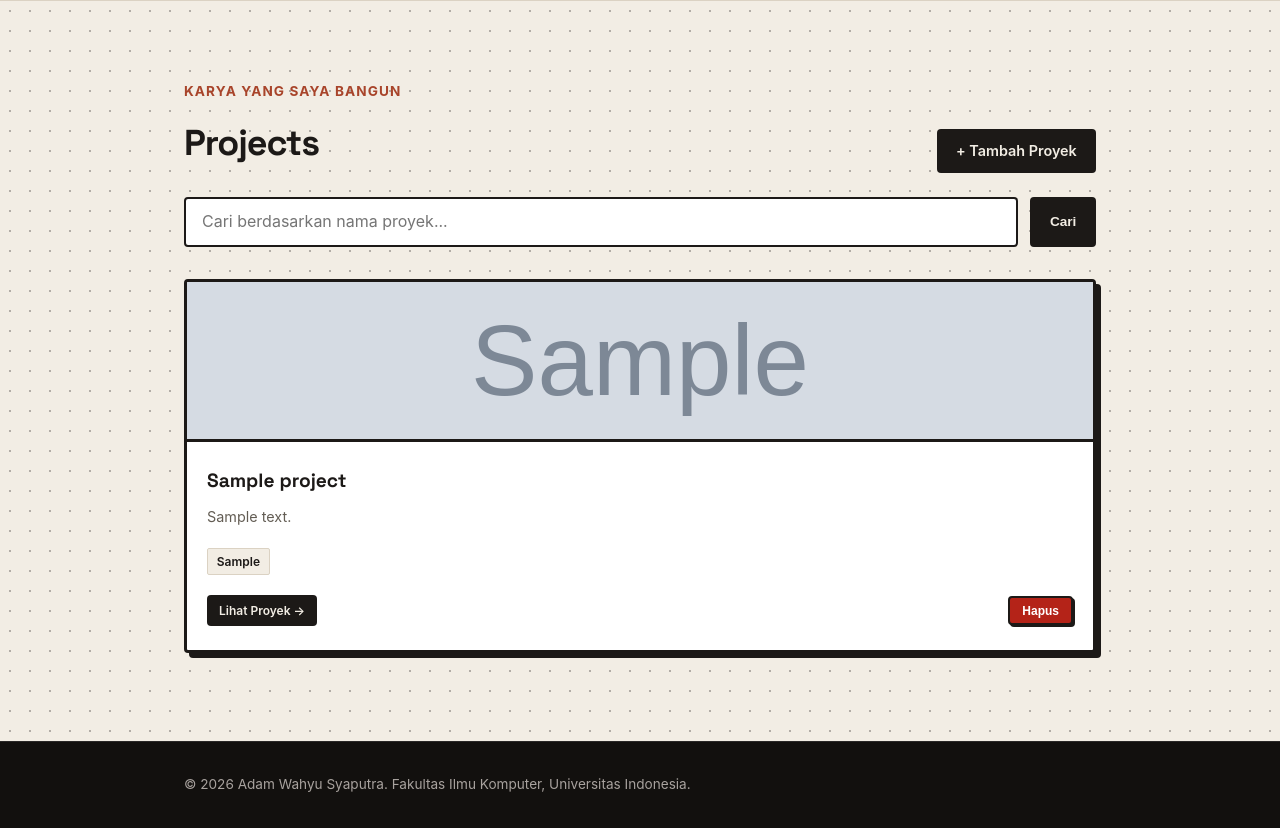
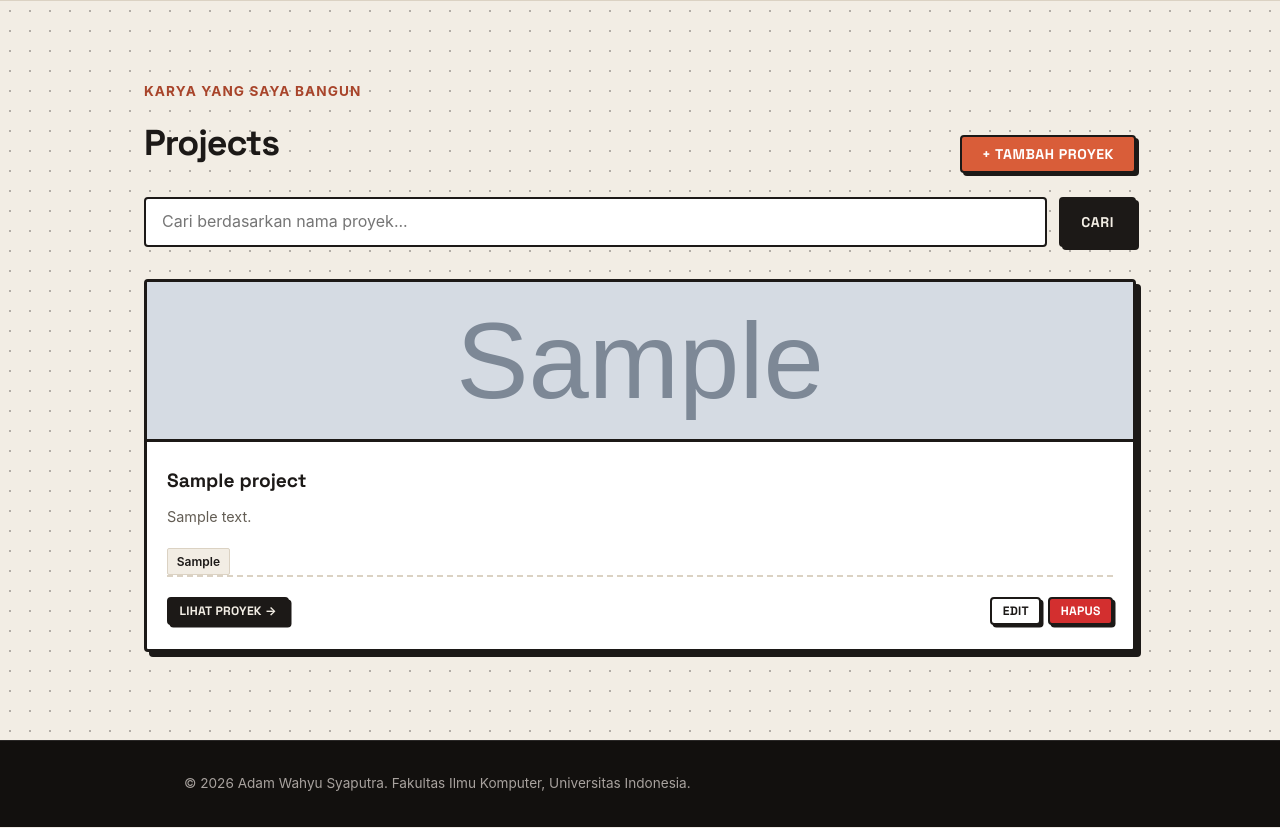
Before and after one commit to adamwsyaputra/myportofolio, a Django app: page /projects/ in a window 1280 px wide. Shown: the part 74-902 px from the top of the page. Run offline with Django 5.2, Linux system fonts and the light colour scheme; tables that the repository leaves empty hold one stand-in row (values such as "Sample post"); grey boxes marked "Sample" are stand-in pictures.

Commit message:
feat(projects): guard project creation and deletion with secret code authorization, and aesthetic updates

```diff
--- a/main/models.py
+++ b/main/models.py
@@ -45,6 +45,7 @@ class Skill(models.Model):
         ('frameworks', 'Frameworks & Tools'),
         ('systems', 'Systems & Architecture'),
         ('security', 'Cybersecurity & Networking'),
+        ('others', 'Other'),
     ]
 
     id = models.UUIDField(primary_key=True, default=uuid.uuid4, editable=False)
--- a/main/urls.py
+++ b/main/urls.py
@@ -6,6 +6,7 @@ from main.views import (
     show_experience,
     show_main,
     show_projects,
+    update_project,
     create_skill,
     delete_skill,
     get_skills_json,
@@ -20,6 +21,7 @@ urlpatterns = [
     path("experience/", show_experience, name="show_experience"),
     path("projects/", show_projects, name="show_projects"),
     path("projects/add/", create_project, name="create_project"),
+    path("projects/<uuid:project_id>/edit/", update_project, name="update_project"),
     path("projects/<uuid:project_id>/delete/", delete_project, name="delete_project"),
     path("api/projects/", get_projects_json, name="get_projects_json"),
     path("skills/", show_skills, name="show_skills"),
--- a/main/views.py
+++ b/main/views.py
@@ -40,15 +40,39 @@ def create_project(request):
     context = {
         "name": NAME,
         "form": form,
+        "action_title": "Add New Project",
+        "btn_label": "Tambah Project",
+        "kicker": "TAMBAHKAN PROYEK BARU",
+    }
+    return render(request, "projects_form.html", context)
+
+def update_project(request, project_id):
+    project = get_object_or_404(Project, pk=project_id)
+    form = ProjectForm(request.POST or None, instance=project)
+    if request.method == "POST" and form.is_valid():
+        form.save()
+        messages.success(request, f"Proyek {project.title} berhasil diperbarui!")
+        return redirect("main:show_projects")
+
+    context = {
+        "name": NAME,
+        "form": form,
+        "action_title": f"Edit Project: {project.title}",
+        "btn_label": "Simpan Perubahan",
+        "kicker": "MANAGEMENT CONSOLE",
     }
     return render(request, "projects_form.html", context)
 
 def delete_project(request, project_id):
     project = get_object_or_404(Project, pk=project_id)
     if request.method == "POST":
-        project.delete()
-        messages.success(request, "Project berhasil dihapus!")
-        return redirect("main:show_projects")
+        code = request.POST.get("secret_code", "")
+        expected_code = settings.PORTFOLIO_SECRET_CODE
+        if not expected_code or code == expected_code:
+            project.delete()
+            messages.success(request, "Project berhasil dihapus!")
+        else:
+            messages.error(request, "Gagal menghapus: Kode rahasia salah!")
     return redirect("main:show_projects")
 
 def get_projects_json(request):
--- a/static/css/style.css
+++ b/static/css/style.css
@@ -393,6 +393,41 @@ h1, h2, h3, .brand {
   font-weight: 600;
   padding: 0.2rem 0.55rem;
   border-radius: 2px;
+}
+
+/* Projects Page Layout & Card Actions */
+.projects-section .container {
+  max-width: 1040px;
+}
+
+.projects-page-grid {
+  display: grid;
+  grid-template-columns: repeat(auto-fit, minmax(310px, 1fr));
+  gap: 1.5rem;
+}
+
+.project-card-actions {
+  display: flex;
+  justify-content: space-between;
+  align-items: center;
+  gap: 0.85rem;
+  margin-top: auto;
+  padding-top: 1.25rem;
+  border-top: 2px dashed var(--line);
+}
+
+.project-card-actions_manage {
+  display: flex;
+  gap: 0.45rem;
+  align-items: center;
+  flex-shrink: 0;
+}
+
+.project-card-actions .comic-btn-sm {
+  padding: 0.35rem 0.65rem;
+  font-size: 0.76rem;
+  letter-spacing: 0.02em;
+  white-space: nowrap;
 }
 
 /* --- Section 4: Experience--- */
--- a/templates/components/project_delete_modal.html
+++ b/templates/components/project_delete_modal.html
@@ -1,7 +1,8 @@
 <button type="button"
-        class="button-danger-sm"
+        class="comic-btn comic-btn-sm comic-btn-danger"
         popovertarget="delete-project-{{ project.id }}"
-        aria-label="Hapus {{ project.title }}">
+        aria-label="Hapus {{ project.title }}"
+        title="Hapus proyek">
   Hapus
 </button>
 
@@ -9,28 +10,42 @@
      class="project-delete-modal"
      popover="auto"
      role="dialog"
-     aria-modal="true">
+     aria-modal="true"
+     aria-labelledby="delete-project-title-{{ project.id }}">
   <button type="button"
           class="project-delete-modal_backdrop"
           popovertarget="delete-project-{{ project.id }}"
-          popovertargetaction="hide"></button>
+          popovertargetaction="hide"
+          aria-label="Tutup konfirmasi hapus"></button>
   <div class="project-delete-modal_content">
     <button type="button"
             class="project-delete-modal_close"
             popovertarget="delete-project-{{ project.id }}"
-            popovertargetaction="hide">&times;</button>
-    <h2>Hapus Proyek?</h2>
-    <p>Apakah Anda yakin ingin menghapus <strong>{{ project.title }}</strong>?</p>
-    <div class="project-delete-modal_actions">
-      <button type="button"
-              class="social-link"
-              style="border: none; cursor: pointer; background: var(--line); color: var(--ink);"
-              popovertarget="delete-project-{{ project.id }}"
-              popovertargetaction="hide">Batal</button>
-      <form method="post" action="{% url 'main:delete_project' project.id %}">
-        {% csrf_token %}
-        <button type="submit" class="button-danger-sm" style="padding: 0.5rem 1rem; font-size: 0.85rem;">Ya, Hapus</button>
-      </form>
-    </div>
+            popovertargetaction="hide"
+            aria-label="Tutup konfirmasi hapus">&times;</button>
+    <p class="hero-kicker" style="margin-bottom: 0.25rem;">CONFIRM ACTION</p>
+    <h2 id="delete-project-title-{{ project.id }}" style="font-family: 'Space Grotesk', sans-serif; font-weight: 800; margin-bottom: 0.75rem;">Hapus Proyek?</h2>
+    <p style="color: var(--text-muted); margin-bottom: 1.25rem;">
+      Apakah Anda yakin ingin menghapus <strong>{{ project.title }}</strong>?
+    </p>
+
+    <form method="post" action="{% url 'main:delete_project' project.id %}">
+      {% csrf_token %}
+      <div class="form-group">
+        <label for="code-proj-{{ project.id }}">Masukkan Kode Rahasia:</label>
+        <input type="password"
+               id="code-proj-{{ project.id }}"
+               name="secret_code"
+               placeholder="Enter passcode..."
+               required>
+      </div>
+      <div class="project-delete-modal_actions">
+        <button type="button"
+                class="comic-btn comic-btn-sm comic-btn-secondary"
+                popovertarget="delete-project-{{ project.id }}"
+                popovertargetaction="hide">Batal</button>
+        <button type="submit" class="comic-btn comic-btn-sm comic-btn-danger">Ya, Hapus</button>
+      </div>
+    </form>
   </div>
 </div>
--- a/templates/projects.html
+++ b/templates/projects.html
@@ -12,7 +12,7 @@
         <p class="hero-kicker">KARYA YANG SAYA BANGUN</p>
         <h1 class="section-title" style="margin-bottom: 0;">Projects</h1>
       </div>
-      <a href="{% url 'main:create_project' %}" class="social-link" style="padding: 0.65rem 1.2rem; font-size: 0.9rem;">
+      <a href="{% url 'main:create_project' %}" class="comic-btn comic-btn-primary">
         + Tambah Proyek
       </a>
     </div>
@@ -23,10 +23,10 @@
              value="{{ title_query }}"
              placeholder="Cari berdasarkan nama proyek..."
              class="project-search_input">
-      <button type="submit" class="social-link" style="border: 2px solid var(--ink); cursor: pointer;">Cari</button>
+      <button type="submit" class="comic-btn comic-btn-dark">Cari</button>
     </form>
 
-    <div class="projects-grid" style="grid-template-columns: repeat(auto-fit, minmax(280px, 1fr));">
+    <div class="projects-grid projects-page-grid">
       {% for project in project_list %}
         <article class="project-card">
           {% if project.project_image_url %}
@@ -43,15 +43,20 @@
             <div class="project-tags">
               <span>{{ project.tech_stack }}</span>
             </div>
-            <div class="project-card-actions" style="display: flex; justify-content: space-between; align-items: center; margin-top: auto; padding-top: 1.25rem;">
+            <div class="project-card-actions">
               {% if project.project_url %}
-                <a href="{{ project.project_url }}" target="_blank" rel="noreferrer" class="social-link" style="font-size: 0.75rem; padding: 0.35rem 0.75rem;">
+                <a href="{{ project.project_url }}" target="_blank" rel="noreferrer" class="comic-btn comic-btn-sm comic-btn-dark">
                   Lihat Proyek &rarr;
                 </a>
               {% else %}
                 <span></span>
               {% endif %}
-              {% include "components/project_delete_modal.html" with project=project %}
+              <div class="project-card-actions_manage">
+                <a href="{% url 'main:update_project' project.id %}" class="comic-btn comic-btn-sm comic-btn-secondary">
+                  Edit
+                </a>
+                {% include "components/project_delete_modal.html" with project=project %}
+              </div>
             </div>
           </div>
         </article>
--- a/templates/skills.html
+++ b/templates/skills.html
@@ -65,7 +65,7 @@
 
           <div class="comic-power-box">
             <div class="comic-power-meta">
-              <span class="comic-stat-label">POWER // PROFICIENCY</span>
+              <span class="comic-stat-label">PROFICIENCY</span>
               <span class="comic-stat-val">{{ skill.proficiency_percent }}%</span>
             </div>
             <div class="comic-power-track" title="{{ skill.proficiency_percent }}% Proficiency">
```
Also changed, not shown: main/forms.py (+18 -0 lines), main/tests.py (+45 -0 lines), templates/projects_form.html (+5 -5 lines), main/migrations/0006_alter_skill_category.py (added).
